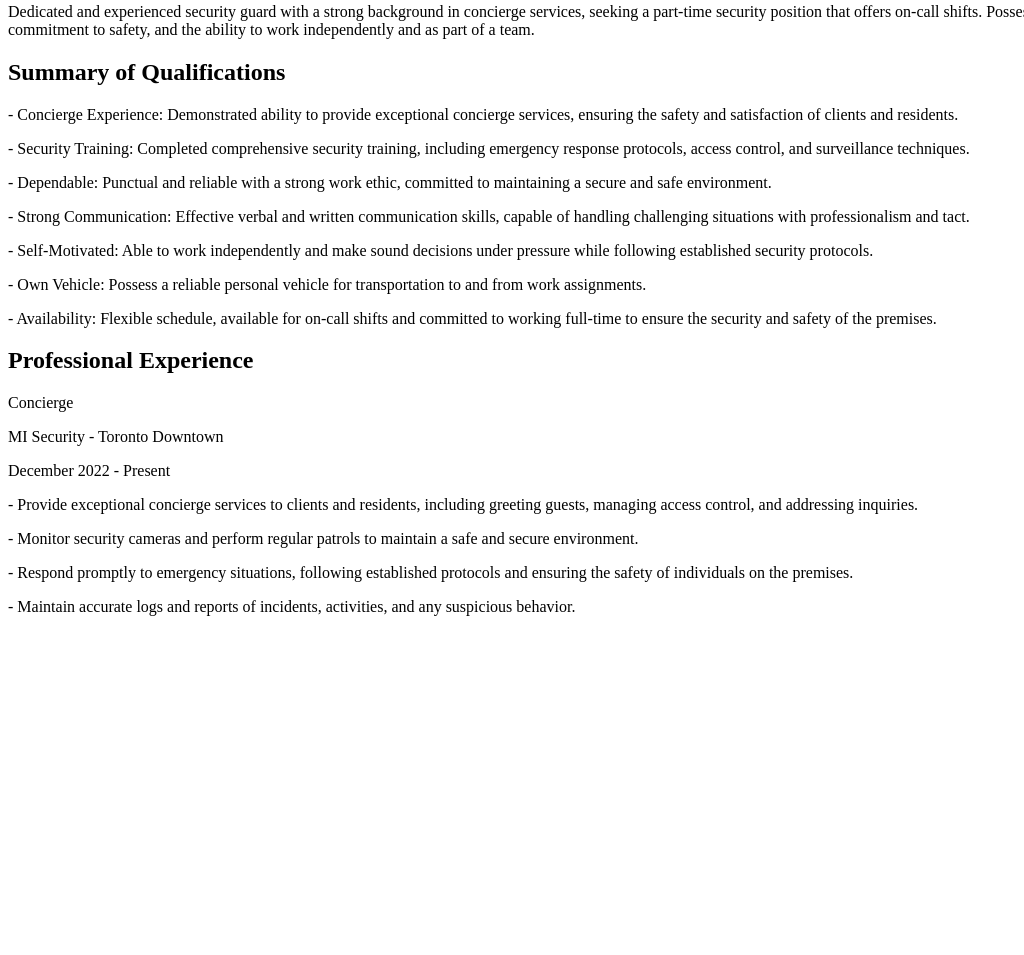
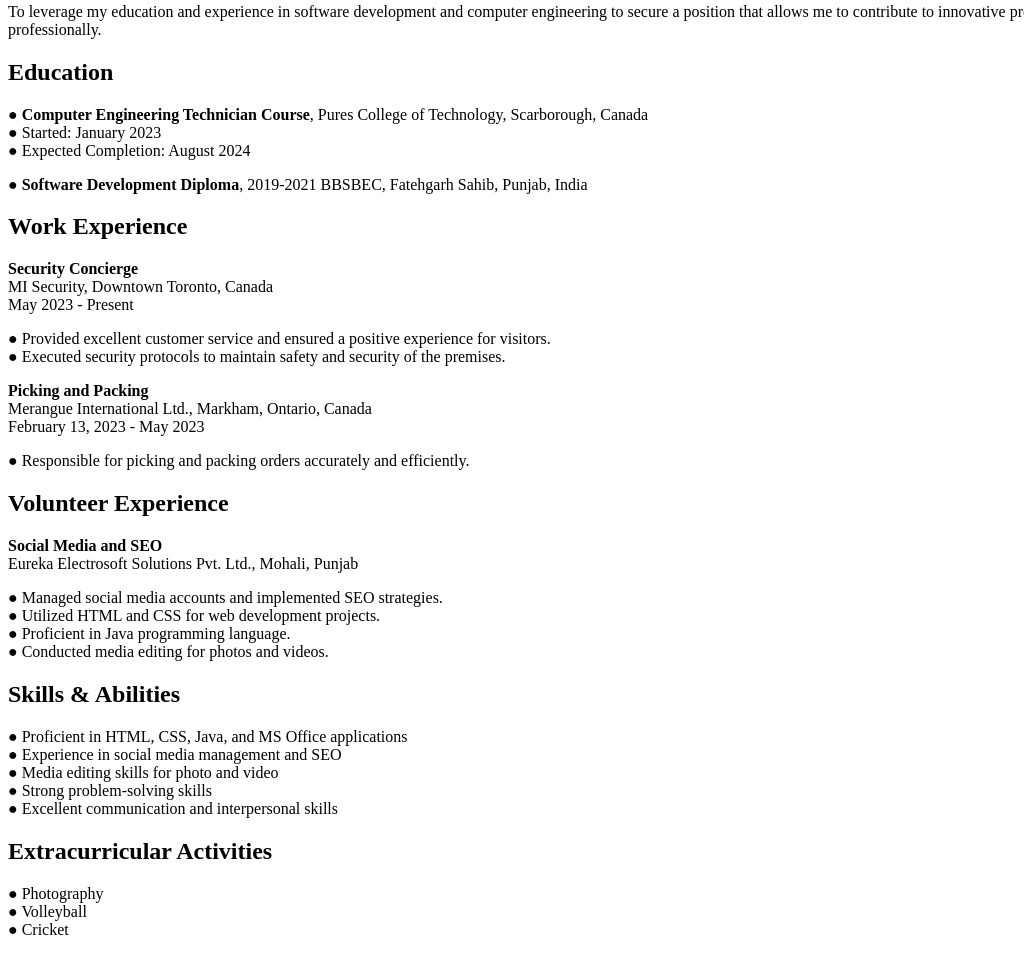
Before and after one commit to harsh-bhangu/Resume, a plain HTML site: page index.html in a window 1280 px wide. Shown: the part 196-1151 px from the top of the page, without its empty margins (0-1024 px from the left). Before the commit the page ends 828 px from the top, so only its background shows below. Drawn offline with Linux system fonts and the light colour scheme.

Commit message:
Add files via upload

```diff
--- a/index.html
+++ b/index.html
@@ -8,24 +8,63 @@
     <p>Toronto, Ontario</p>
 
     <h2>Objective</h2>
-    <p>Dedicated and experienced security guard with a strong background in concierge services, seeking a part-time security position that offers on-call shifts. Possess excellent communication skills, a commitment to safety, and the ability to work independently and as part of a team.</p>
+    <p>To leverage my education and experience in software development and computer engineering to secure a position that allows me to contribute to innovative projects while continuing to grow professionally.</p>
 
-    <h2>Summary of Qualifications</h2>
-    <p>- Concierge Experience: Demonstrated ability to provide exceptional concierge services, ensuring the safety and satisfaction of clients and residents.</p>
-    <p>- Security Training: Completed comprehensive security training, including emergency response protocols, access control, and surveillance techniques.</p>
-    <p>- Dependable: Punctual and reliable with a strong work ethic, committed to maintaining a secure and safe environment.</p>
-    <p>- Strong Communication: Effective verbal and written communication skills, capable of handling challenging situations with professionalism and tact.</p>
-    <p>- Self-Motivated: Able to work independently and make sound decisions under pressure while following established security protocols.</p>
-    <p>- Own Vehicle: Possess a reliable personal vehicle for transportation to and from work assignments.</p>
-    <p>- Availability: Flexible schedule, available for on-call shifts and committed to working full-time to ensure the security and safety of the premises.</p>
+    <h2>Education</h2>
+    <p>
+        ● <b>Computer Engineering Technician Course</b>, Pures College of Technology, Scarborough, Canada<br>
+        ● Started: January 2023<br>
+        ● Expected Completion: August 2024<br>
+    </p>
+    <p>
+        ● <b>Software Development Diploma</b>, 2019-2021 BBSBEC, Fatehgarh Sahib, Punjab, India<br>
+    </p>
 
-    <h2>Professional Experience</h2>
-    <p>Concierge</p>
-    <p>MI Security - Toronto Downtown</p>
-    <p>December 2022 - Present</p>
-    <p>- Provide exceptional concierge services to clients and residents, including greeting guests, managing access control, and addressing inquiries.</p>
-    <p>- Monitor security cameras and perform regular patrols to maintain a safe and secure environment.</p>
-    <p>- Respond promptly to emergency situations, following established protocols and ensuring the safety of individuals on the premises.</p>
-    <p>- Maintain accurate logs and reports of incidents, activities, and any suspicious behavior.</p>
+    <h2>Work Experience</h2>
+    <p>
+        <b>Security Concierge</b><br>
+        MI Security, Downtown Toronto, Canada<br>
+        May 2023 - Present<br>
+    </p>
+    <p>
+        ● Provided excellent customer service and ensured a positive experience for visitors.<br>
+        ● Executed security protocols to maintain safety and security of the premises.<br>
+    </p>
+    <p>
+        <b>Picking and Packing</b><br>
+        Merangue International Ltd., Markham, Ontario, Canada<br>
+        February 13, 2023 - May 2023<br>
+    </p>
+    <p>
+        ● Responsible for picking and packing orders accurately and efficiently.<br>
+    </p>
+
+    <h2>Volunteer Experience</h2>
+    <p>
+        <b>Social Media and SEO</b><br>
+        Eureka Electrosoft Solutions Pvt. Ltd., Mohali, Punjab<br>
+    </p>
+    <p>
+        ● Managed social media accounts and implemented SEO strategies.<br>
+        ● Utilized HTML and CSS for web development projects.<br>
+        ● Proficient in Java programming language.<br>
+        ● Conducted media editing for photos and videos.<br>
+    </p>
+
+    <h2>Skills & Abilities</h2>
+    <p>
+        ● Proficient in HTML, CSS, Java, and MS Office applications<br>
+        ● Experience in social media management and SEO<br>
+        ● Media editing skills for photo and video<br>
+        ● Strong problem-solving skills<br>
+        ● Excellent communication and interpersonal skills<br>
+    </p>
+
+    <h2>Extracurricular Activities</h2>
+    <p>
+        ● Photography<br>
+        ● Volleyball<br>
+        ● Cricket<br>
+    </p>
 </body>
 </html>
```
